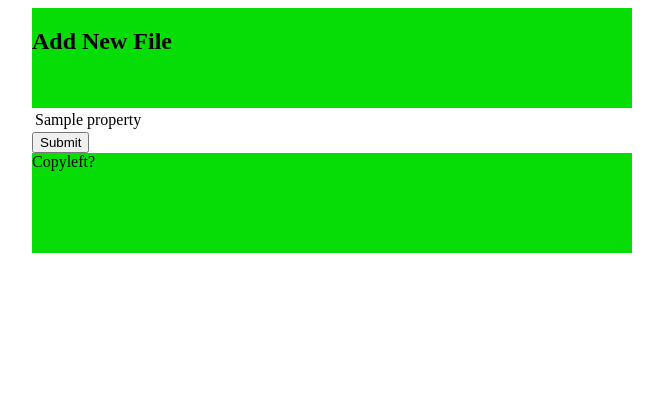
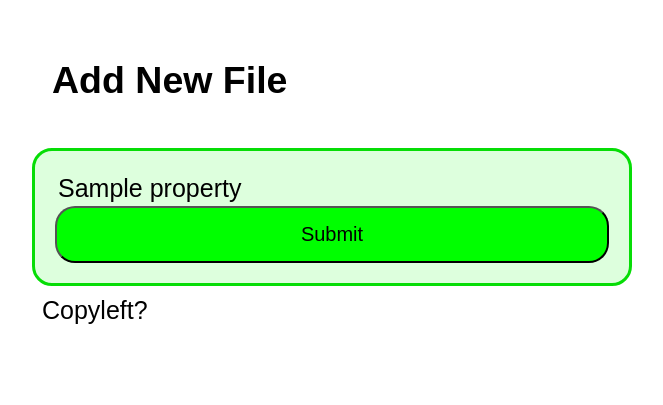
Before and after one commit to tiagoft/macunaima, a Python web app: template src/app/display/templates/add_new.html in a window 1280 px wide. Shown: the top 405 px of the page, without its empty margins (308-971 px from the left). Run offline with Jinja, Linux system fonts and the light colour scheme; the template is opened without the code that fills it: most values are stand-ins (such as "Sample title", 1, 10 or a date in 2020).

Commit message:
[css] Changes in CSS file so menus are more appealing

```diff
--- a/src/static/macunaima.css
+++ b/src/static/macunaima.css
@@ -2,6 +2,38 @@ body {
   margin:30;
   padding:50;
   text-align:center;
+  font-family:sans-serif;
+  font-size:25px;
+
+}
+
+tr:hover {background-color: #88FF88;}
+
+tr {
+  padding:5px;
+}
+
+input {
+  width: 100%;
+  font-family:sans-serif;
+  font-size:20px;
+  border-radius: 5px;
+  padding: 5px;
+}
+
+input[type=submit] {
+  background-color:#00FF00;
+  border-radius: 20px;
+  padding: 15px;
+}
+
+input[type=text]:focus {
+  background-color:#AAFFAA;
+
+}
+
+p {
+  font-size:25px;
 }
 
 #pagewidth {
@@ -11,22 +43,39 @@ body {
 }
 
 #header {
+  padding-top:20px;
+  padding-bottom:20px;
+  padding-left:20px;
+  padding-right:20px;
   position:relative;
   height:100px;
-  background-color:#06DD06;
+  background-color:#FFFFFF;
   width:100%;
   display:block;
   overflow:auto;
 }
 
 #maincol {
-  background-color:#FFFFFF;
+  border-color:#06DD06;
+  border-radius:20px;
+  border-style:solid;
+  padding-top:20px;
+  padding-bottom:20px;
+  padding-left:20px;
+  padding-right:20px;
+
+  background-color:#DDFFDD;
   position:relative;
 }
 
 #footer {
+  padding-top:10px;
+  padding-bottom:10px;
+  padding-left:10px;
+  padding-right:10px;
   height:100px;
-  background-color:#06DD06;
+  width:100%;
+  background-color:#FFFFFF;
   clear:both;
   display:block;
   overflow:auto;
```
